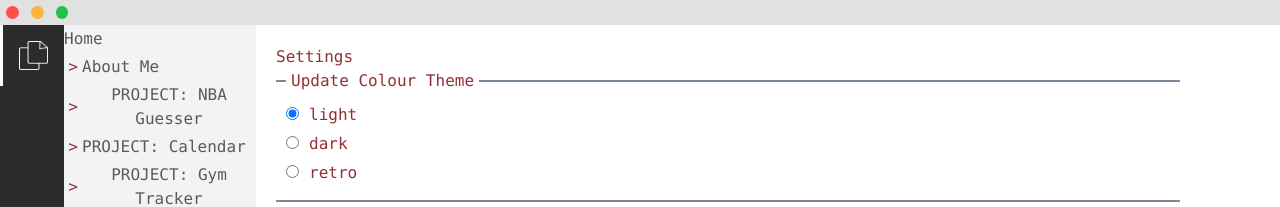
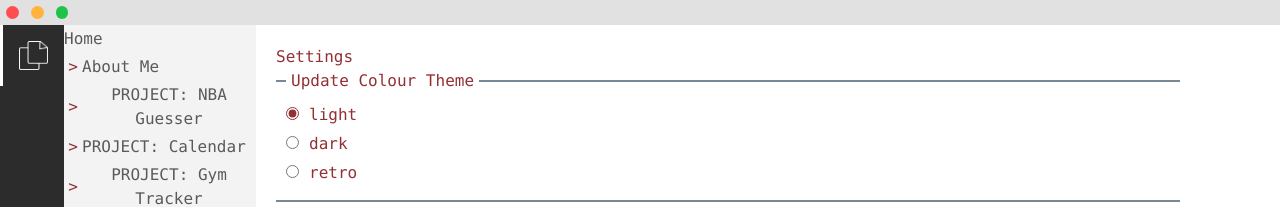
Before and after one commit to cammando016/2026-portfolio, a Next.js app in the folder 2026-portfolio/: page /settings in a window 1280 px wide. Shown: the top 207 px of the page. Built offline with nearby package versions, Linux system fonts and the light colour scheme.

Commit message:
Update radio button selected color to match theme

```diff
--- a/2026-portfolio/components/Settings.tsx
+++ b/2026-portfolio/components/Settings.tsx
@@ -23,6 +23,7 @@ export default function Settings() {
                                 value={c}
                                 checked={theme === c}
                                 onChange={handleChangeTheme}
+                                className={styles.radioSelector}
                             />
                             <span className={styles.span}>{c}</span>
                         </label>
--- a/2026-portfolio/styles/settings.module.scss
+++ b/2026-portfolio/styles/settings.module.scss
@@ -27,3 +27,7 @@
 .label {
     margin-bottom: 5px;
 }
+
+.radioSelector {
+    accent-color: var(--defaultText);
+}
```
